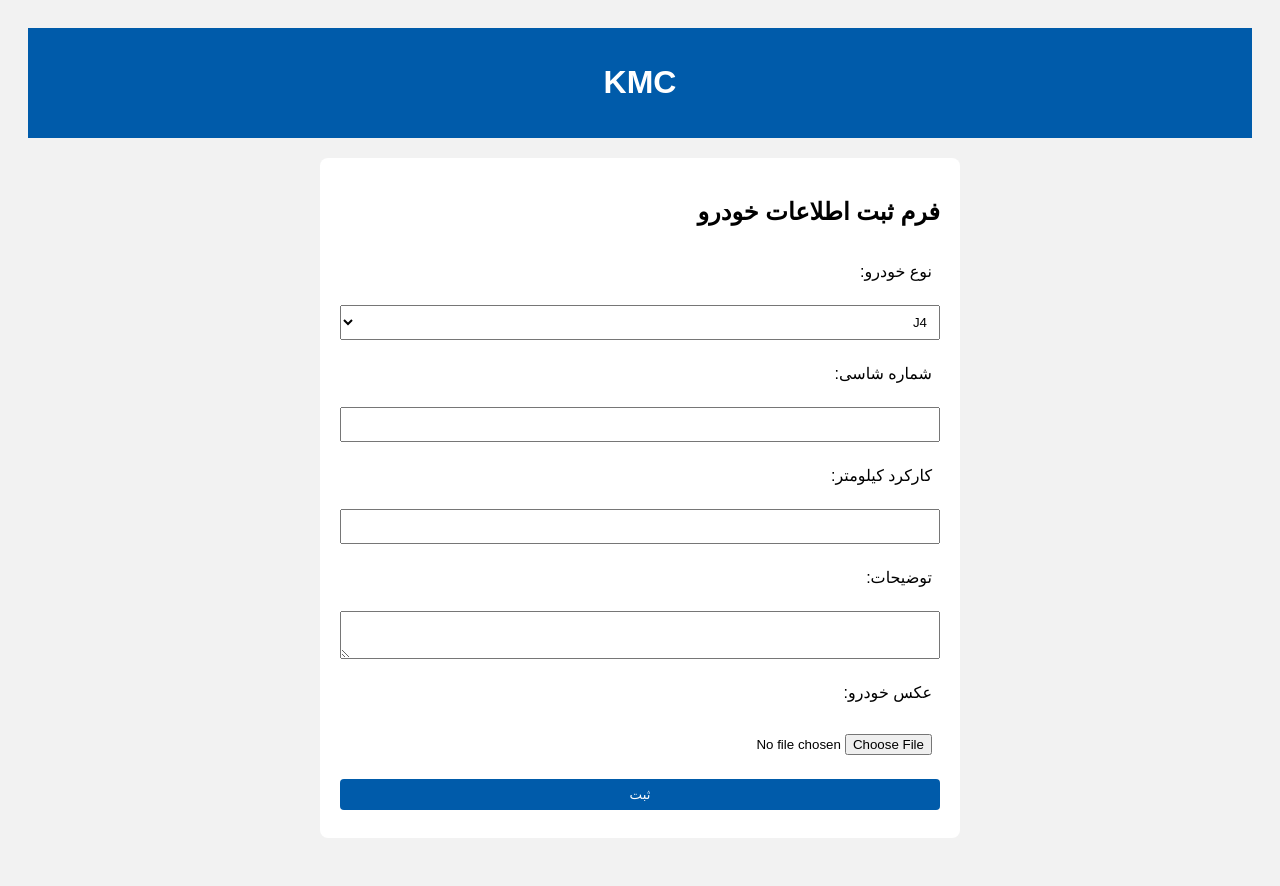
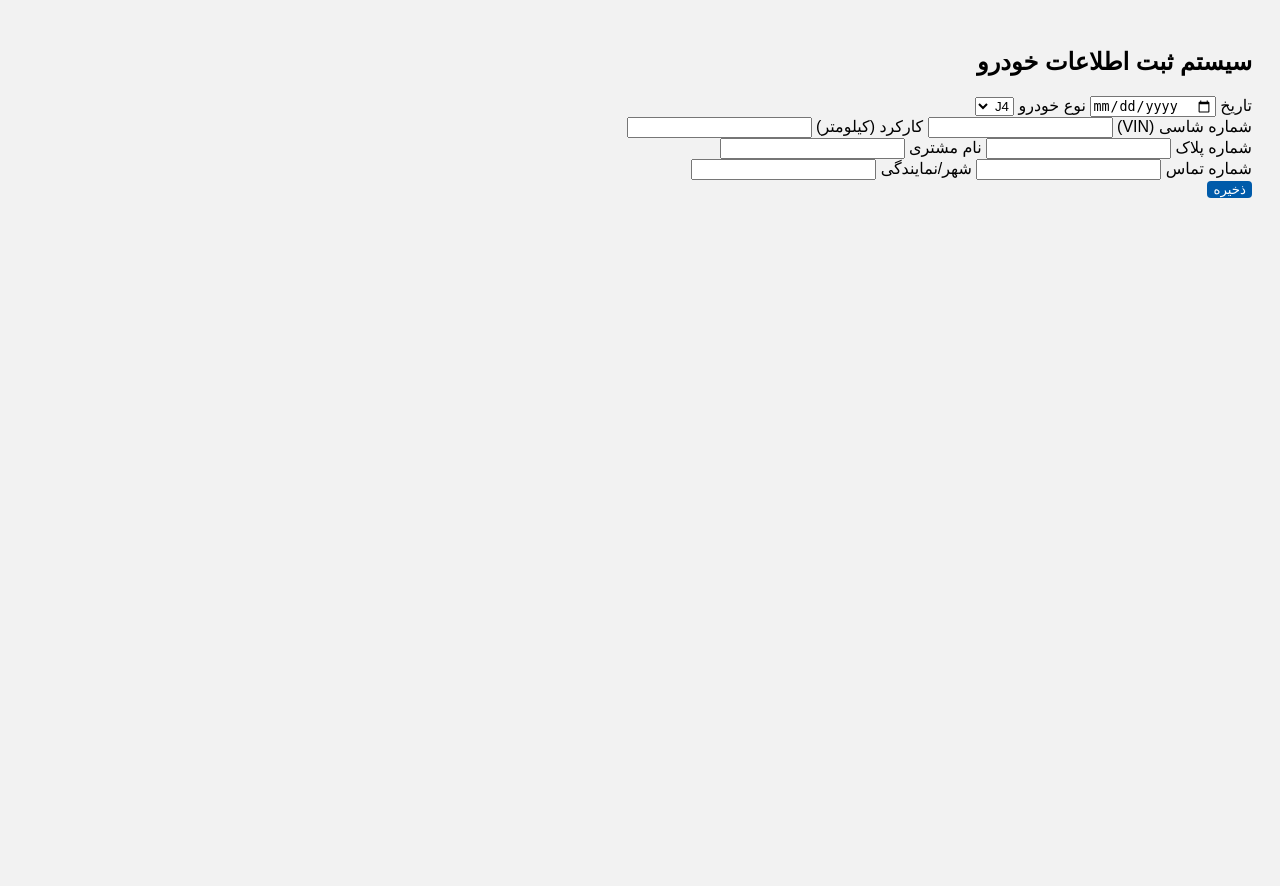
Before and after one commit to kimia-soofi/vehicle-data-app, a Flask app: page / in a window 1280 px wide. After the commit the page ends 198 px from the top, so only its background shows below. Run offline with Flask 3, Linux system fonts and the light colour scheme.

Commit message:
form.html

```diff
--- a/templates/form.html
+++ b/templates/form.html
@@ -1,39 +1,41 @@
 <!DOCTYPE html>
-<html lang="fa">
+<html lang="fa" dir="rtl">
 <head>
-    <meta charset="UTF-8">
-    <title>فرم ثبت اطلاعات خودرو</title>
-    <link rel="stylesheet" href="/static/style.css">
+  <meta charset="UTF-8" />
+  <meta name="viewport" content="width=device-width, initial-scale=1" />
+  <title>{{ schema.title }}</title>
+  <link rel="stylesheet" href="{{ url_for('static', filename='style.css') }}" />
 </head>
 <body>
-    <header>
-        <h1>KMC</h1>
-    </header>
-
-    <main>
-        <h2>فرم ثبت اطلاعات خودرو</h2>
-        <form method="POST" enctype="multipart/form-data">
-            <label>نوع خودرو:</label>
-            <select name="car_type" required>
-                {% for type in car_types %}
-                <option value="{{ type }}">{{ type }}</option>
-                {% endfor %}
-            </select>
-
-            <label>شماره شاسی:</label>
-            <input type="text" name="vin" required>
-
-            <label>کارکرد کیلومتر:</label>
-            <input type="text" name="mileage" required>
-
-            <label>توضیحات:</label>
-            <textarea name="notes"></textarea>
-
-            <label>عکس خودرو:</label>
-            <input type="file" name="image">
-
-            <button type="submit">ثبت</button>
-        </form>
-    </main>
+  <div class="container">
+    <h2 class="title">{{ schema.title }}</h2>
+    <form method="POST" action="{{ url_for('submit_form') }}" class="form-grid">
+      {% for row in schema.rows %}
+        <div class="row">
+          {% for cell in row %}
+            <label class="cell">
+              <span class="label">{{ cell.label }}</span>
+              {% if cell.type == 'select' and cell.source == 'car_types' %}
+                <select name="{{ cell.name }}" required>
+                  {% for m in car_types %}
+                    <option value="{{ m }}">{{ m }}</option>
+                  {% endfor %}
+                </select>
+              {% elif cell.type == 'date' %}
+                <input type="date" name="{{ cell.name }}" {% if cell.required %}required{% endif %} />
+              {% elif cell.type == 'number' %}
+                <input type="number" name="{{ cell.name }}" {% if cell.required %}required{% endif %} />
+              {% else %}
+                <input type="{{ cell.type or 'text' }}" name="{{ cell.name }}" {% if cell.required %}required{% endif %} />
+              {% endif %}
+            </label>
+          {% endfor %}
+        </div>
+      {% endfor %}
+      <div class="actions">
+        <button type="submit" class="btn">{{ schema.submit.label }}</button>
+      </div>
+    </form>
+  </div>
 </body>
 </html>
```
